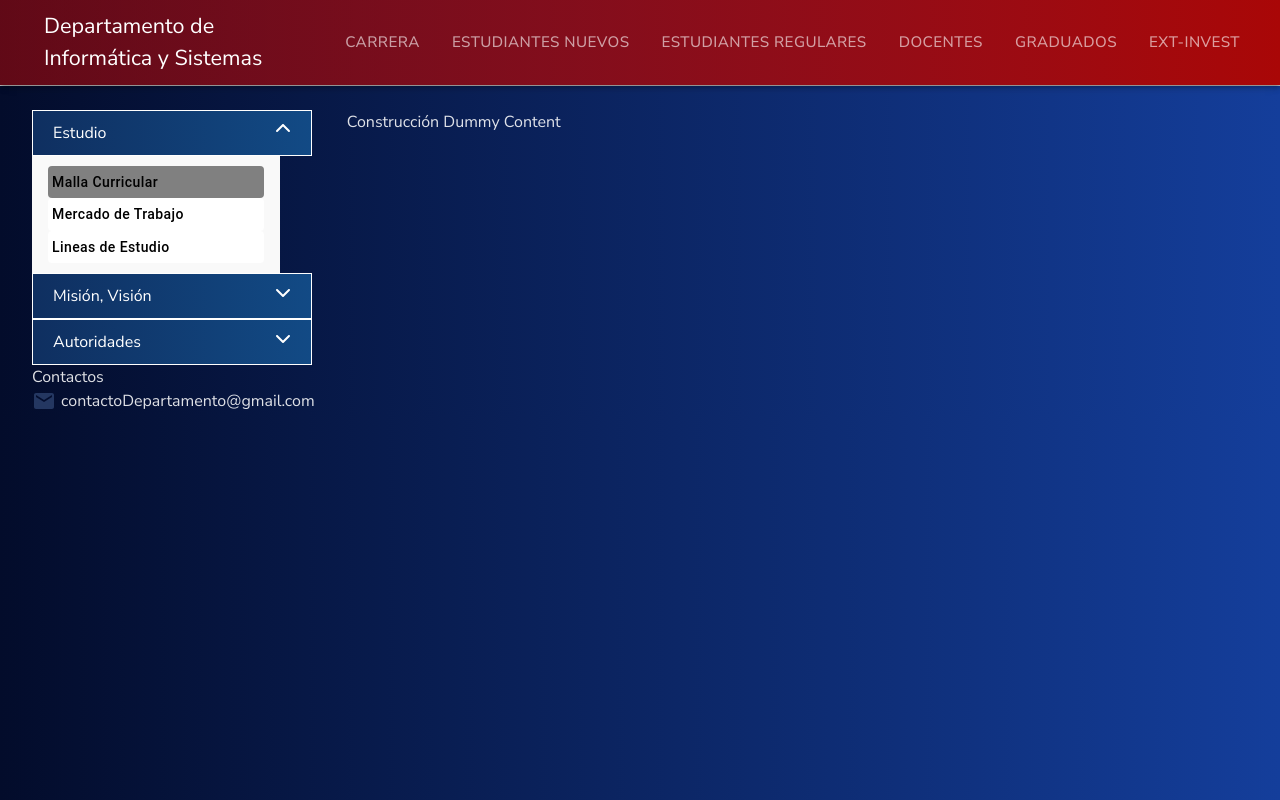
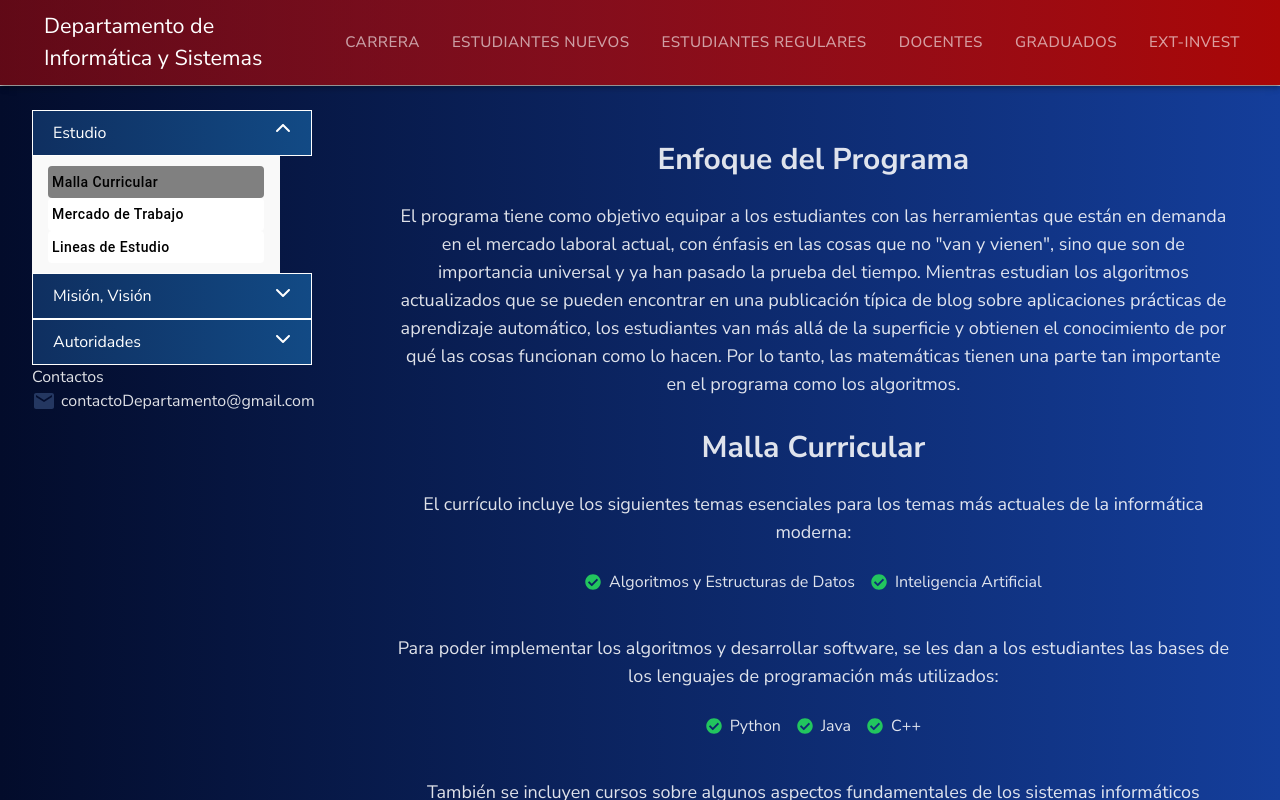
Before and after one commit to elprogramadorr/info-sistemas-webapp, a React (Vite) app: page /carrera in a window 1280 px wide. Both pictures are taken after a click on the button "Malla Curricular". Shown: the top 800 px of the page. Built offline with nearby package versions, Linux system fonts and the light colour scheme; the HTML template or start-up script is replaced by a standard one; a web font is replaced by a local one.

Commit message:
sigo viendo

```diff
--- a/package.json
+++ b/package.json
@@ -20,6 +20,7 @@
     "@mui/material": "^5.15.20",
     "react": "^18.2.0",
     "react-dom": "^18.2.0",
+    "react-icons": "^5.2.1",
     "react-router-dom": "^6.23.1"
   },
   "devDependencies": {
--- a/src/App.jsx
+++ b/src/App.jsx
@@ -10,7 +10,7 @@ import Construccion from './screens/ModuloEstRegulares/Construccion'
 import Autoridades from './screens/ModuloCarreras/Autoridades'
 import './index.css';
 import ModuloCarrreras from './screens/ModuloCarreras/ModuloCarreras'
-
+import Curriculum from './screens/ModuloCarreras/Curriculum'
 import EstudiantesNuevos from './screens/ModuloEstudiantesNuevos'
 
 function App() {
--- /dev/null
+++ b/src/screens/ModuloCarreras/Curriculum.jsx
@@ -0,0 +1,77 @@
+import React from 'react';
+import { FaCheckCircle } from 'react-icons/fa';
+
+const Curriculum = () => {
+    return (
+        <div className="flex flex-col items-center p-8 max-w-4xl mx-auto">
+            <h2 className="text-3xl font-bold mb-6">Enfoque del Programa</h2>
+            <p className="text-center mb-8 text-lg">
+                El programa tiene como objetivo equipar a los estudiantes con las herramientas que están en demanda en el mercado laboral actual, con énfasis en las cosas que no "van y vienen", sino que son de importancia universal y ya han pasado la prueba del tiempo. Mientras estudian los algoritmos actualizados que se pueden encontrar en una publicación típica de blog sobre aplicaciones prácticas de aprendizaje automático, los estudiantes van más allá de la superficie y obtienen el conocimiento de por qué las cosas funcionan como lo hacen. Por lo tanto, las matemáticas tienen una parte tan importante en el programa como los algoritmos.
+            </p>
+            <h2 className="text-3xl font-bold mb-6">Malla Curricular</h2>
+            <p className="text-center mb-6 text-lg">
+                El currículo incluye los siguientes temas esenciales para los temas más actuales de la informática moderna:
+            </p>
+            <ul className="list-none flex flex-wrap justify-center gap-4 mb-8">
+                <li className="flex items-center mb-2">
+                    <FaCheckCircle className="text-green-500 mr-2" />
+                    Algoritmos y Estructuras de Datos
+                </li>
+                <li className="flex items-center mb-2">
+                    <FaCheckCircle className="text-green-500 mr-2" />
+                    Inteligencia Artificial
+                </li>
+            </ul>
+
+            <p className="text-center mb-6 text-lg">
+                Para poder implementar los algoritmos y desarrollar software, se les dan a los estudiantes las bases de los lenguajes de programación más utilizados:
+            </p>
+            <ul className="list-none flex flex-wrap justify-center gap-4 mb-8">
+                <li className="flex items-center mb-2">
+                    <FaCheckCircle className="text-green-500 mr-2" />
+                    Python
+                </li>
+                <li className="flex items-center mb-2">
+                    <FaCheckCircle className="text-green-500 mr-2" />
+                    Java
+                </li>
+                <li className="flex items-center mb-2">
+                    <FaCheckCircle className="text-green-500 mr-2" />
+                    C++
+                </li>
+            </ul>
+            <p className="text-center mb-6 text-lg">
+                También se incluyen cursos sobre algunos aspectos fundamentales de los sistemas informáticos modernos:
+            </p>
+            <ul className="list-none flex flex-wrap justify-center gap-4 mb-8">
+                <li className="flex items-center mb-2">
+                    <FaCheckCircle className="text-green-500 mr-2" />
+                    Sistemas Operativos
+                </li>
+                <li className="flex items-center mb-2">
+                    <FaCheckCircle className="text-green-500 mr-2" />
+                    Bases de Datos (3 cursos)
+                </li>
+            </ul>
+            <p className="text-center mb-6 text-lg">
+                Los algoritmos informáticos se basan en matemáticas discretas, por lo que el programa contiene cursos dedicados a los fundamentos de las matemáticas discretas:
+            </p>
+            <ul className="list-none flex flex-wrap justify-center gap-4 mb-8">
+                <li className="flex items-center mb-2">
+                    <FaCheckCircle className="text-green-500 mr-2" />
+                    Lógica
+                </li>
+                <li className="flex items-center mb-2">
+                    <FaCheckCircle className="text-green-500 mr-2" />
+                    Grafos (Combinatoria)
+                </li>
+            </ul>
+
+            <div className="text-center">
+                <a href="https://www.umss.edu.bo/wp-content/uploads/2019/07/informatica.jpg" className="text-blue-200 underline text-lg text-blue-400">Malla Curricular completa</a>
+            </div>
+        </div>
+    );
+}
+
+export default Curriculum;
--- a/src/screens/ModuloCarreras/ModuloCarreras.jsx
+++ b/src/screens/ModuloCarreras/ModuloCarreras.jsx
@@ -6,6 +6,7 @@ import EmailIcon from '@mui/icons-material/Email';
 import DropdownMenu from '../../utils/DropdownMenu';
 import Autoridades from './Autoridades';
 import Consejo from './Consejo';
+import Curriculum from './Curriculum';
 function DropdownItem({ text, isSelected, onClick }) {
   const styles = {
     padding: 4,
@@ -107,8 +108,8 @@ const ModuloCarreras = () => {
         return <Autoridades />;
       case 'Consejo de Carrera':
         return <Consejo />;
-      case 'Proceso':
-        return <div>Proceso Screen Dummy Content</div>;
+      case 'Malla Curricular':
+        return <Curriculum/>;
       case 'Auxiliaturas':
         return <div>Auxiliaturas Dummy Content</div>;
       case 'Cambio de carrera':
```
Also changed, not shown: 1 other file (tests, documents, lock files or other folders).
